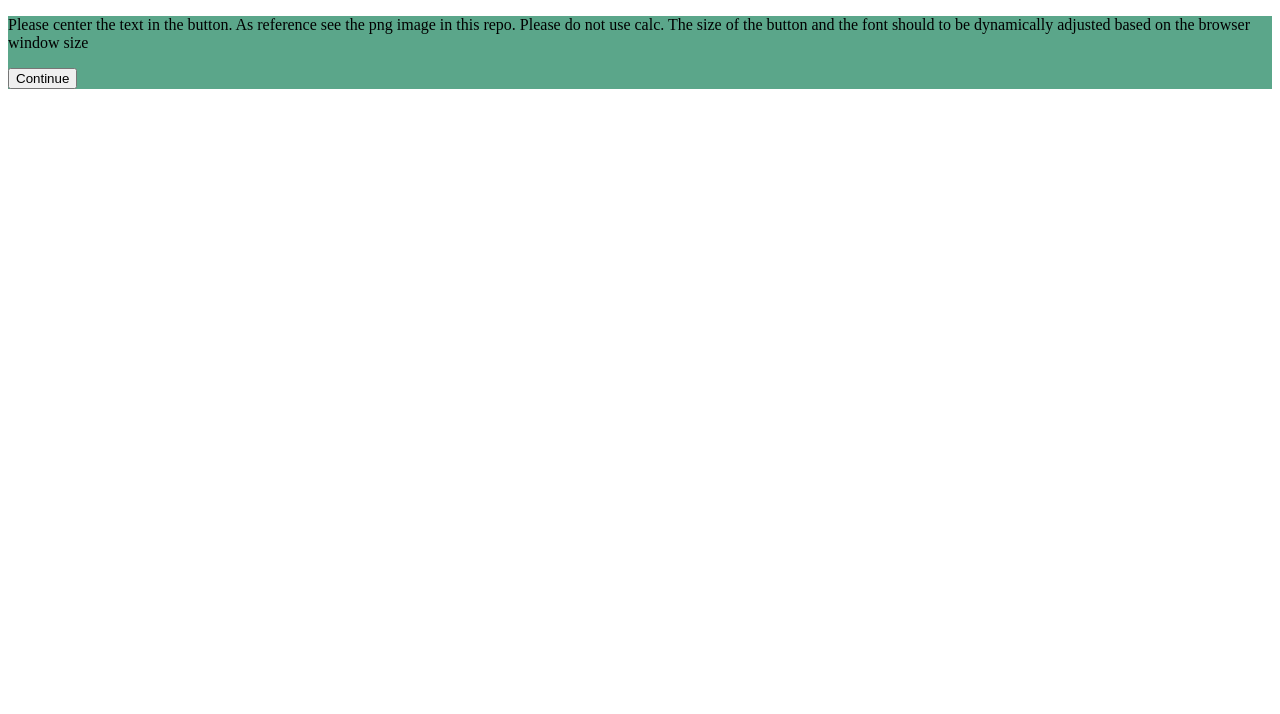
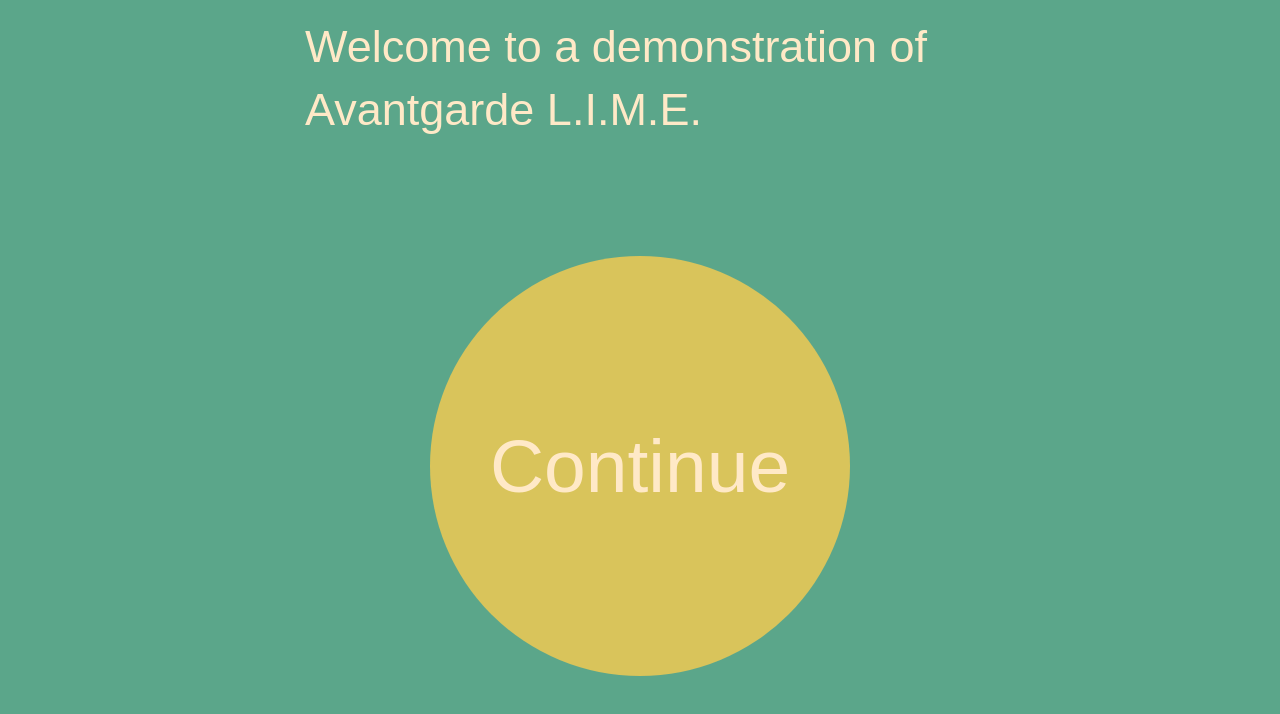
Before and after one commit to Alendorff/yet-another-code-challenge, a website: page css-problem/css-problem.html in a window 1280 px wide. Drawn offline with Linux system fonts and the light colour scheme.

Commit message:
css problem solution

```diff
--- a/css-problem/css-problem.html
+++ b/css-problem/css-problem.html
@@ -1,19 +1,98 @@
 <!DOCTYPE html>
 <html>
   <head>
-    <meta http-equiv="Content-Type" content="text/html; charset=utf-8">
+    <meta name="viewport" content="width=device-width, initial-scale=1.0" />
+    <meta http-equiv="Content-Type" content="text/html; charset=utf-8" />
     <style>
-     .textbox {background: #5BA68A;}
-     #buttonLink {background: #d9c45b;}
+      * {
+        box-sizing: border-box;
+        margin: 0;
+        padding: 0;
+      }
+
+      .max-width-container {
+        max-width: 700px;
+        margin: 0 auto;
+      }
+
+      .text {
+        padding: 15px;
+        font-size: 6vw;
+        line-height: 1.4;
+      }
+
+      .introduction {
+        font-family: sans-serif;
+        color: #ffe9c7;
+        font-size: larger;
+        background: #5ba68a;
+        height: 100vh;
+      }
+
+      .aspect-ratio {
+        width: 100%;
+        padding-top: 100%;
+      }
+
+      .center {
+        min-width: 185px;
+        min-height: 185px;
+        margin: 100px 20% 0;
+        position: relative;
+      }
+
+      @media screen and (min-width: 600px){
+        .center {
+          margin-bottom: 100px;
+        }
+      }
+
+      .main-btn {
+        position: absolute;
+        top: 0;
+        bottom: 0;
+        left: 0;
+        right: 0;
+        display: block;
+        width: 100%;
+        font-size: 10vw;
+        font-family: sans-serif;
+        background: #d9c45b;
+        -webkit-appearance: none;
+        border: none;
+        border-radius: 100%;
+        color: #ffe9c7;
+      }
+      .main-btn:hover {
+        background: #cab55a;
+      }
+
+      @media screen and (max-height: 465px){
+        .center {
+          margin-top: 0;
+        }
+      }
+      @media screen and (min-width: 750px){
+        .text {
+          font-size: 45px;
+        }
+        .main-btn {
+          font-size: 75px;
+          outline: none;
+        }
+      }
     </style>
   </head>
-  <body onclick="">
-    <div id="introduction" class="textbox">
-      <p class="text">Please center the text in the button. As reference see the png image in this repo. Please do not use calc.
-        The size of the button and the font should to be dynamically adjusted based on the browser window size</p>
-      <form method="POST">
-        <input class="button" type="submit" value="Continue">
+  <body>
+  <div class="introduction">
+    <div class="max-width-container">
+      <p class="text">Welcome to a demonstration of Avantgarde L.I.M.E.</p>
+      <form class="center" method="POST">
+        <div class="aspect-ratio">
+          <input id="buttonLink" class="main-btn" type="submit" value="Continue" />
+        </div>
       </form>
     </div>
+  </div>
   </body>
 </html>
```
